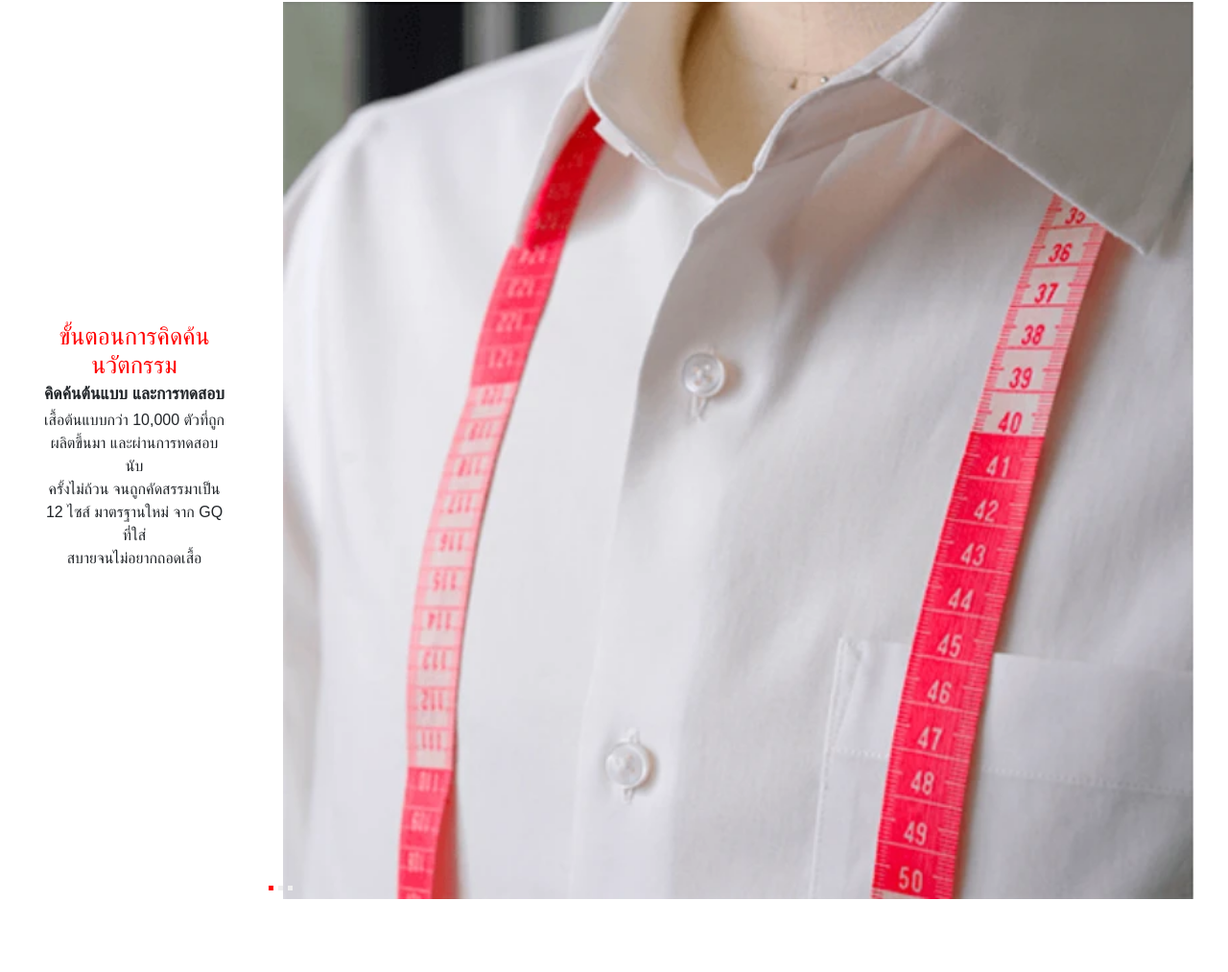
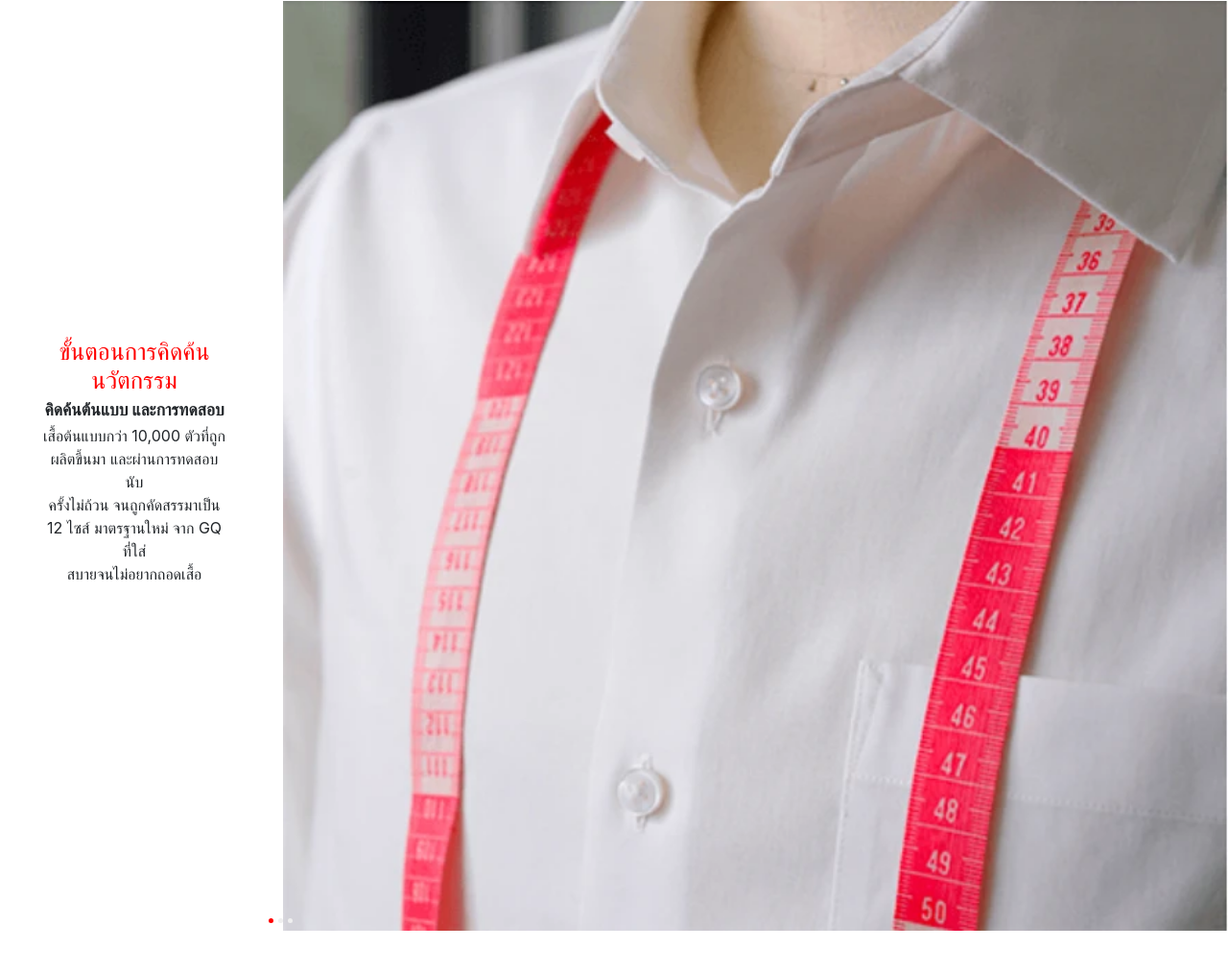
Before and after one commit to fluke1352/webtech-get-A, a plain HTML site: page 62070144/gqsize.html in a window 1280 px wide. Shown: the part 1207-2220 px from the top of the page at 96% size. Drawn offline with nearby package versions, Linux system fonts and the light colour scheme.

Commit message:
Update size.css

```diff
--- a/62070144/size.css
+++ b/62070144/size.css
@@ -1,17 +1,37 @@
-* {
-    margin: 0;
-    padding: 0;
-    box-sizing: border-box;
-    font-family: Arial, Helvetica, sans-serif;
+@font-face {
+    font-family: 'Conv_DinDan_light';
+    src: url(//cdn.shopify.com/s/files/1/0439/3192/6691/t/10/assets/font-DinDan-Light.eot?v=4409842501536506684);
+    src: local("Conv_DinDan"), url(//cdn.shopify.com/s/files/1/0439/3192/6691/t/10/assets/font-DinDan-Light.woff?v=10331324658316079664) format("woff"), url(//cdn.shopify.com/s/files/1/0439/3192/6691/t/10/assets/font-DinDan-Light.ttf?v=6769572477753268903) format("truetype"), url(//cdn.shopify.com/s/files/1/0439/3192/6691/t/10/assets/font-DinDan-Light.svg?v=3686058442348332622) format("svg");
+    font-weight: normal;
+    font-style: normal;
+    font-display: swap
 }
 
+@font-face {
+    font-family: 'Conv_DinDan_Bold';
+    src: url(//cdn.shopify.com/s/files/1/0439/3192/6691/t/10/assets/font-DinDan-Bold.eot?v=14058020777788244209);
+    src: local("Conv_DinDan"), url(//cdn.shopify.com/s/files/1/0439/3192/6691/t/10/assets/font-DinDan-Bold.woff?v=10850239138808651831) format("woff"), url(//cdn.shopify.com/s/files/1/0439/3192/6691/t/10/assets/font-DinDan-Bold.ttf?v=4627982534416081941) format("truetype"), url(//cdn.shopify.com/s/files/1/0439/3192/6691/t/10/assets/font-DinDan-Bold.svg?v=11775473326942160775) format("svg");
+    font-weight: 700;
+    font-weight: normal;
+    font-style: normal;
+    font-display: swap
+}
+
+@font-face {
+    font-family: 'Conv_DinDan';
+    src: url(//cdn.shopify.com/s/files/1/0439/3192/6691/t/10/assets/font-DinDan-Regular.eot?v=4409842501536506684);
+    src: local("Conv_DinDan"), url(//cdn.shopify.com/s/files/1/0439/3192/6691/t/10/assets/font-DinDan-Regular.woff?v=10331324658316079664) format("woff"), url(//cdn.shopify.com/s/files/1/0439/3192/6691/t/10/assets/font-DinDan-Regular.ttf?v=6769572477753268903) format("truetype"), url(//cdn.shopify.com/s/files/1/0439/3192/6691/t/10/assets/font-DinDan-Regular.svg?v=3686058442348332622) format("svg");
+    font-weight: normal;
+    font-style: normal;
+    font-display: swap
+}
 .flex {
 
     display: flex;
     height: auto;
 }
 .flex img {
-	width: 950px;
+	width: 985px;
 	float: right;
 }
 .flex .left-box, .flex .right-box {
@@ -30,8 +50,8 @@
   }
 
 .zoom:hover {
-	-ms-transform: scale(1.1); /* IE 9 */
-	-webkit-transform: scale(1.1); /* Safari 3-8 */
+	-ms-transform: scale(1.1);
+	-webkit-transform: scale(1.1);
 	transform: scale(1.1);
   }
 
@@ -109,7 +129,7 @@
   	background-size: cover;
   	background-repeat: no-repeat;
   	background-position: center;
-	  z-index: 10;
+	z-index: 10;
 	font-size: 40px;
 	color: white;
 	font-weight: bold;
@@ -172,17 +192,6 @@ p {
 
 
 
-.slick-dots {
-	position: absolute;
-	display: flex;
-	justify-content: center;
-	right: 76%;
-	bottom: 30px;
-	margin: 0;
-	padding: 1rem 0;
-	z-index: 100;
-	list-style-type: none;
-}
 
 .col-12 {
 	border: none;
@@ -229,15 +238,27 @@ p {
 	right: 0;
   }
 
-  li {
+  .slick-dots {
+	position: absolute;
+	display: flex;
+	justify-content: center;
+	right: 76%;
+	bottom: 30px;
+	margin: 0;
+	padding: 1rem 0;
+	z-index: 100;
+	list-style-type: none;
+}
+
+.slick-dots  li {
 	margin: 0 0.25rem;
 }
 
-li.slick-active button {
+.slick-dots li.slick-active button {
 	background-color: #ff0000;
 }
 
-button {
+.slick-dots button{
 	display: block;
 	width: 0.5rem;
 	height: 0.5rem;
@@ -245,4 +266,5 @@ button {
 	border: none;
 	border-radius: 100%;
 	text-indent: -9999px;
+
 }
```
